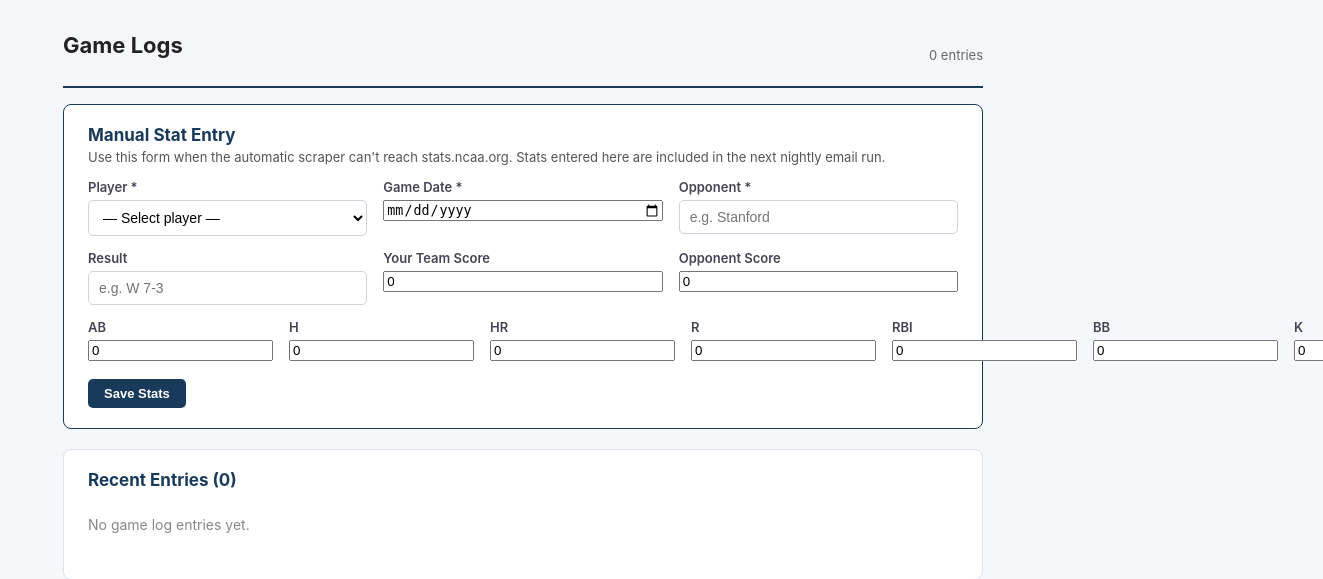
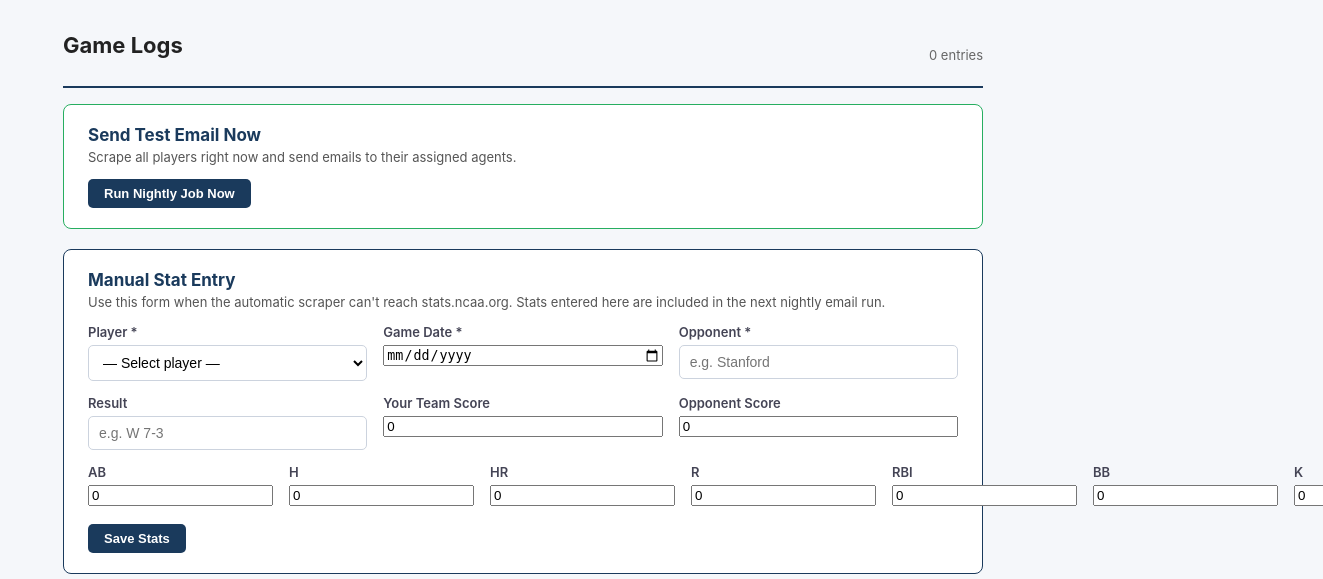
Before and after one commit to colinsavage27/ncaa-tracker, a Flask app: page /logs in a window 1600 px wide; the page is wider, and only the part inside the window is pictured. Shown: the part 52-631 px from the top of that part, without its empty margins (277-1600 px from the left). Run offline with Flask 3, Linux system fonts and the light colour scheme; data that the repository does not hold is empty.

Commit message:
Add manual run-now trigger button to Game Logs page

```diff
--- a/app.py
+++ b/app.py
@@ -365,6 +365,17 @@ def add_manual_log():
     return redirect(url_for("logs"))
 
 
+@app.route("/admin/run-now", methods=["POST"])
+def admin_run_now():
+    """Trigger the nightly scrape+email job immediately."""
+    import threading
+    from scheduler import run_nightly_job
+    t = threading.Thread(target=run_nightly_job, daemon=True)
+    t.start()
+    flash("Nightly job triggered — scraping and emailing now. Check back in 1–2 minutes.", "success")
+    return redirect(url_for("logs"))
+
+
 @app.route("/logs/delete/<int:log_id>", methods=["POST"])
 def delete_log(log_id: int):
     with db.get_conn() as conn:
--- a/templates/logs.html
+++ b/templates/logs.html
@@ -4,6 +4,17 @@
 <div class="section-header">
   <h1>Game Logs</h1>
   <span style="font-size:13px; color:#666;">{{ logs|length }} entries</span>
+</div>
+
+<!-- Run Now card -->
+<div class="card" style="border-color:#27ae60;">
+  <h2 style="margin-top:0;">Send Test Email Now</h2>
+  <p style="font-size:13px; color:#555; margin-top:-8px; margin-bottom:14px;">
+    Scrape all players right now and send emails to their assigned agents.
+  </p>
+  <form method="POST" action="/admin/run-now">
+    <button type="submit" class="btn btn-primary">Run Nightly Job Now</button>
+  </form>
 </div>
 
 <!-- Manual entry card -->
```
